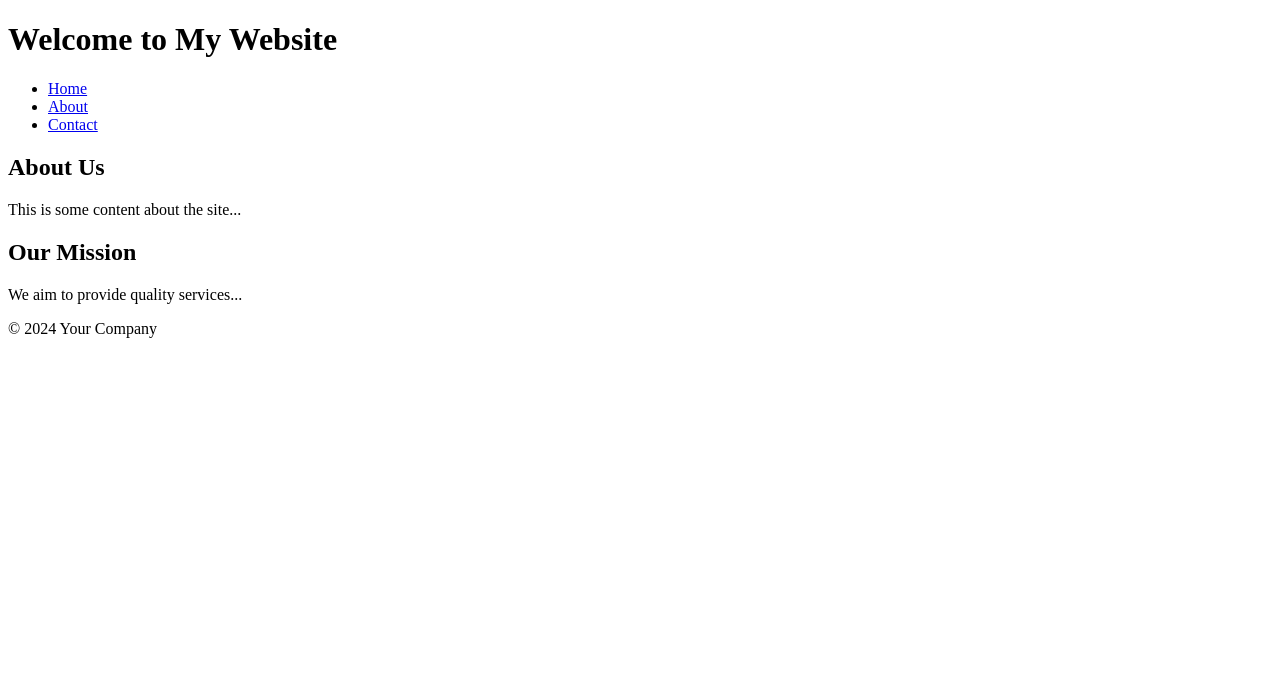
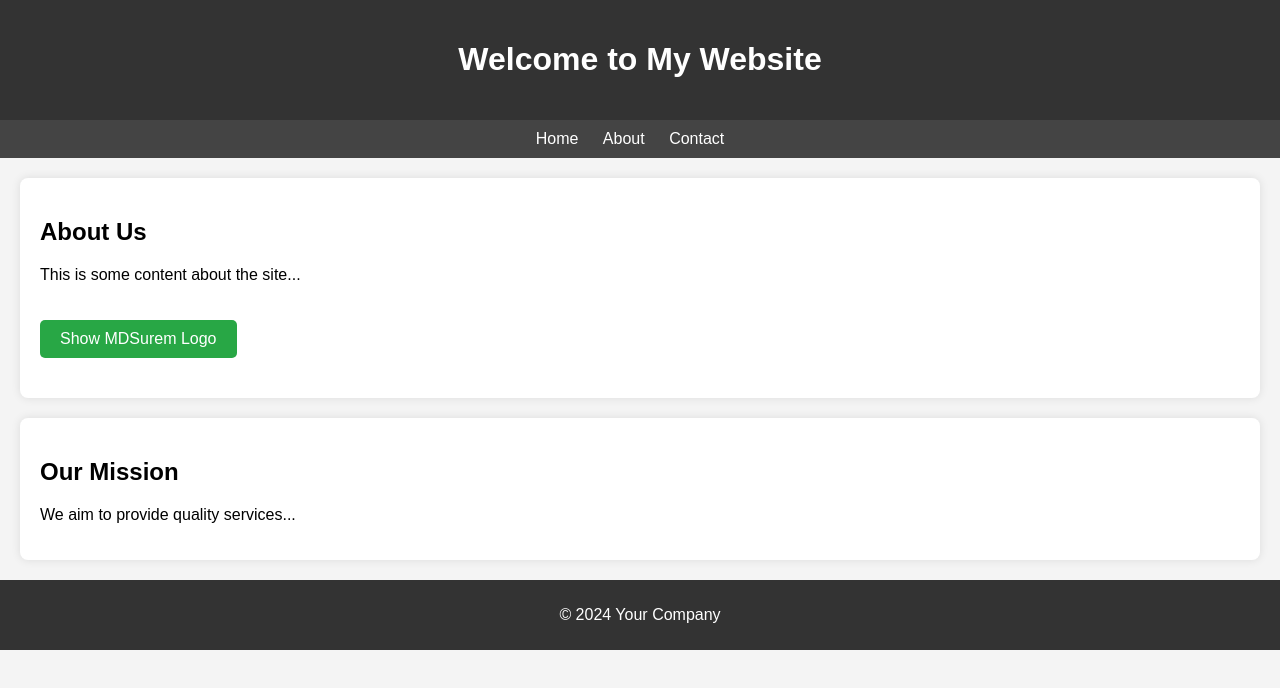
Before and after one commit to MdSurem/Docker-Repo, a plain HTML site: page index.html in a window 1280 px wide. Drawn offline with Linux system fonts and the light colour scheme.

Commit message:
Update index.html

```diff
--- a/index.html
+++ b/index.html
@@ -1,19 +1,91 @@
-<!DOCTYPE html> <!-- Declares document type -->
-<html lang="en"> <!-- Root element of the HTML document -->
+<!DOCTYPE html>
+<html lang="en">
 <head>
-    <meta charset="UTF-8"> <!-- Character encoding -->
-    <meta name="viewport" content="width=device-width, initial-scale=1.0"> <!-- Responsiveness -->
-    <title>Your Page Title</title> <!-- Title of the page -->
-    <link rel="stylesheet" href="styles.css"> <!-- External stylesheet link -->
+    <meta charset="UTF-8">
+    <meta name="viewport" content="width=device-width, initial-scale=1.0">
+    <title>Your Page Title</title>
+
+    <style>
+        body {
+            font-family: Arial, sans-serif;
+            margin: 0;
+            padding: 0;
+            background-color: #f4f4f4;
+        }
+
+        header {
+            background-color: #333;
+            color: white;
+            text-align: center;
+            padding: 20px;
+        }
+
+        nav {
+            background-color: #444;
+            padding: 10px;
+            text-align: center;
+        }
+
+        nav ul {
+            list-style-type: none;
+            margin: 0;
+            padding: 0;
+        }
+
+        nav ul li {
+            display: inline;
+            margin-right: 20px;
+        }
+
+        nav ul li a {
+            color: white;
+            text-decoration: none;
+        }
+
+        section {
+            margin: 20px;
+            padding: 20px;
+            background-color: white;
+            border-radius: 8px;
+            box-shadow: 0 0 10px rgba(0, 0, 0, 0.1);
+        }
+
+        footer {
+            text-align: center;
+            padding: 10px;
+            background-color: #333;
+            color: white;
+        }
+
+        #showLogoButton {
+            padding: 10px 20px;
+            font-size: 16px;
+            background-color: #28a745;
+            color: white;
+            border: none;
+            border-radius: 5px;
+            cursor: pointer;
+            margin: 20px 0;
+        }
+
+        #showLogoButton:hover {
+            background-color: #218838;
+        }
+
+        #mdsLogo {
+            display: none;
+            max-width: 200px;
+            margin-top: 20px;
+        }
+    </style>
 </head>
 <body>
 
-    <!-- Main content of your webpage -->
-    <header> <!-- Header section -->
+    <header>
         <h1>Welcome to My Website</h1>
     </header>
 
-    <nav> <!-- Navigation section -->
+    <nav>
         <ul>
             <li><a href="#home">Home</a></li>
             <li><a href="#about">About</a></li>
@@ -21,19 +93,33 @@
         </ul>
     </nav>
 
-    <section id="home"> <!-- Section for the homepage -->
+    <section id="home">
         <h2>About Us</h2>
         <p>This is some content about the site...</p>
+
+        <button id="showLogoButton" onclick="toggleLogo()">Show MDSurem Logo</button>
+        <img id="mdsLogo" src="mdsurem-logo.png" alt="MDSurem Logo">
     </section>
 
-    <section id="about"> <!-- Section for About content -->
+    <section id="about">
         <h2>Our Mission</h2>
         <p>We aim to provide quality services...</p>
     </section>
 
-    <footer> <!-- Footer content -->
+    <footer>
         <p>&copy; 2024 Your Company</p>
     </footer>
 
+    <script>
+        function toggleLogo() {
+            var logo = document.getElementById('mdsLogo');
+            if (logo.style.display === 'none' || logo.style.display === '') {
+                logo.style.display = 'block';
+            } else {
+                logo.style.display = 'none';
+            }
+        }
+    </script>
+
 </body>
 </html>
```
